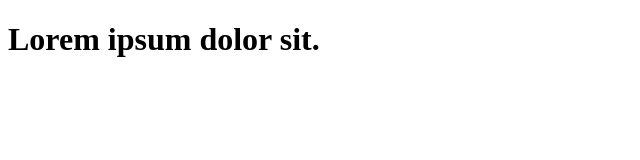
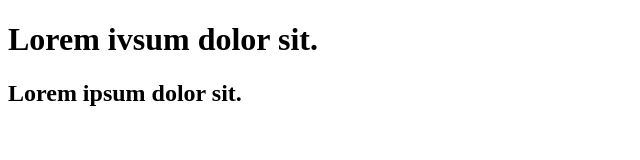
Before and after one commit to nghia-150204/duan7, a plain HTML site: page yaya.html in a window 1280 px wide. Shown: the whole page, without its empty margins (0-640 px from the left). Drawn offline with Linux system fonts and the light colour scheme.

Commit message:
sửa lần 2 yaya.html

```diff
--- a/yaya.html
+++ b/yaya.html
@@ -6,6 +6,7 @@
     <title>Document</title>
 </head>
 <body>
-    <h1>Lorem ipsum dolor sit.</h1>
+    <h1>Lorem ivsum dolor sit.</h1>
+    <h2>Lorem ipsum dolor sit.</h2>
 </body>
 </html>
```
